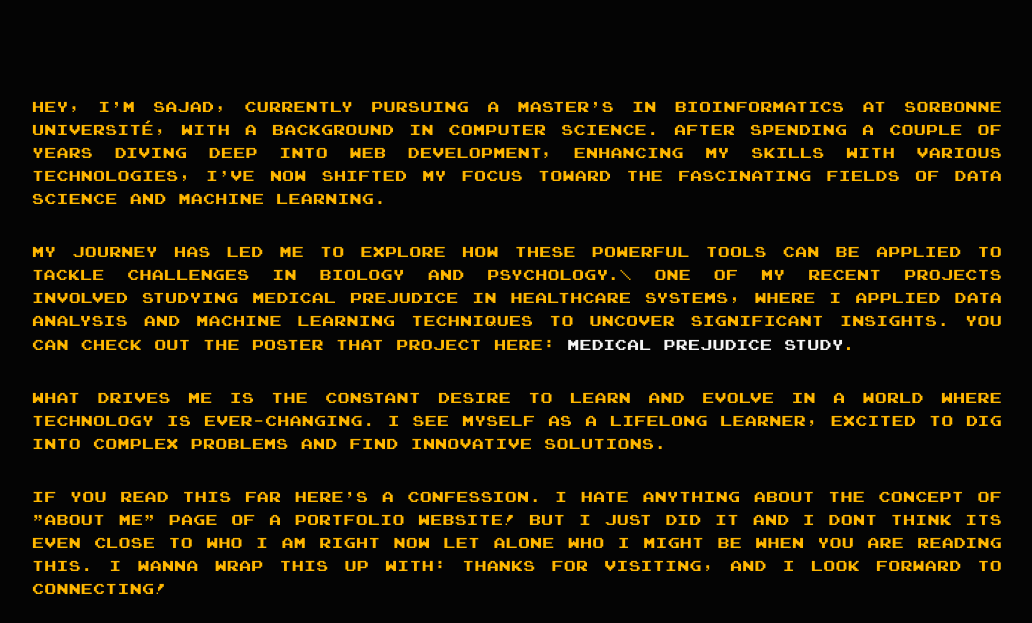
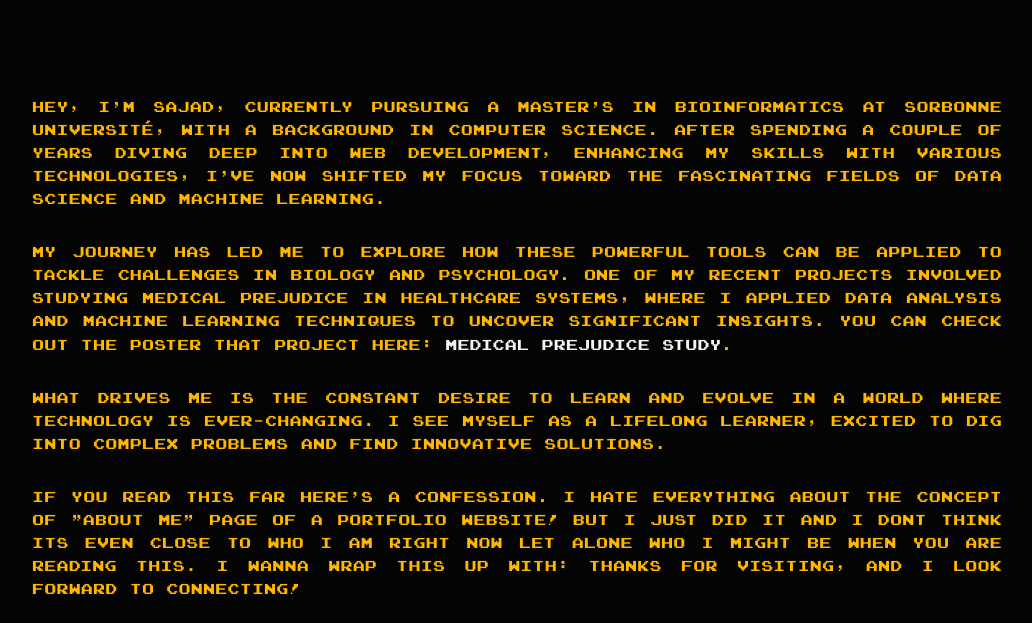
Before and after one commit to Sajadavoudi/Sajadavoudi.github.io, a website: page whoami.html in a window 1280 px wide. Shown: the part 177-800 px from the top of the page, without its empty margins (123-1155 px from the left). Drawn offline with nearby package versions, Linux system fonts and the light colour scheme.

Commit message:
Update whoami.html

```diff
--- a/whoami.html
+++ b/whoami.html
@@ -45,13 +45,13 @@
 <p>Hey, I'm Sajad, currently pursuing a Master’s in Bioinformatics at Sorbonne Université, with a background in computer science.
   After spending a couple of years diving deep into web development, enhancing my skills with various technologies,
   I've now shifted my focus toward the fascinating fields of data science and machine learning.</p>
-      <p>My journey has led me to explore how these powerful tools can be applied to tackle challenges in biology and psychology.\
+      <p>My journey has led me to explore how these powerful tools can be applied to tackle challenges in biology and psychology.
         One of my recent projects involved studying medical prejudice in healthcare systems, where I applied data analysis and machine learning techniques
         to uncover significant insights. You can check out the poster that project here: <a href="https://sajadavoudi.github.io/poster.html">
           Medical Prejudice Study</a>.</p>
       <p>What drives me is the constant desire to learn and evolve in a world where technology is ever-changing.
         I see myself as a lifelong learner, excited to dig into complex problems and find innovative solutions.</p>
-      <p>If you read this far here's a confession. I hate anything about the concept of "about me" page of a portfolio website!
+      <p>If you read this far here's a confession. I hate everything about the concept of "about me" page of a portfolio website!
         But I just did it and I dont think its even close to who I am right now let alone who I might be when you are reading this.
         I wanna wrap this up with:
         Thanks for visiting, and I look forward to connecting!</p>
```
